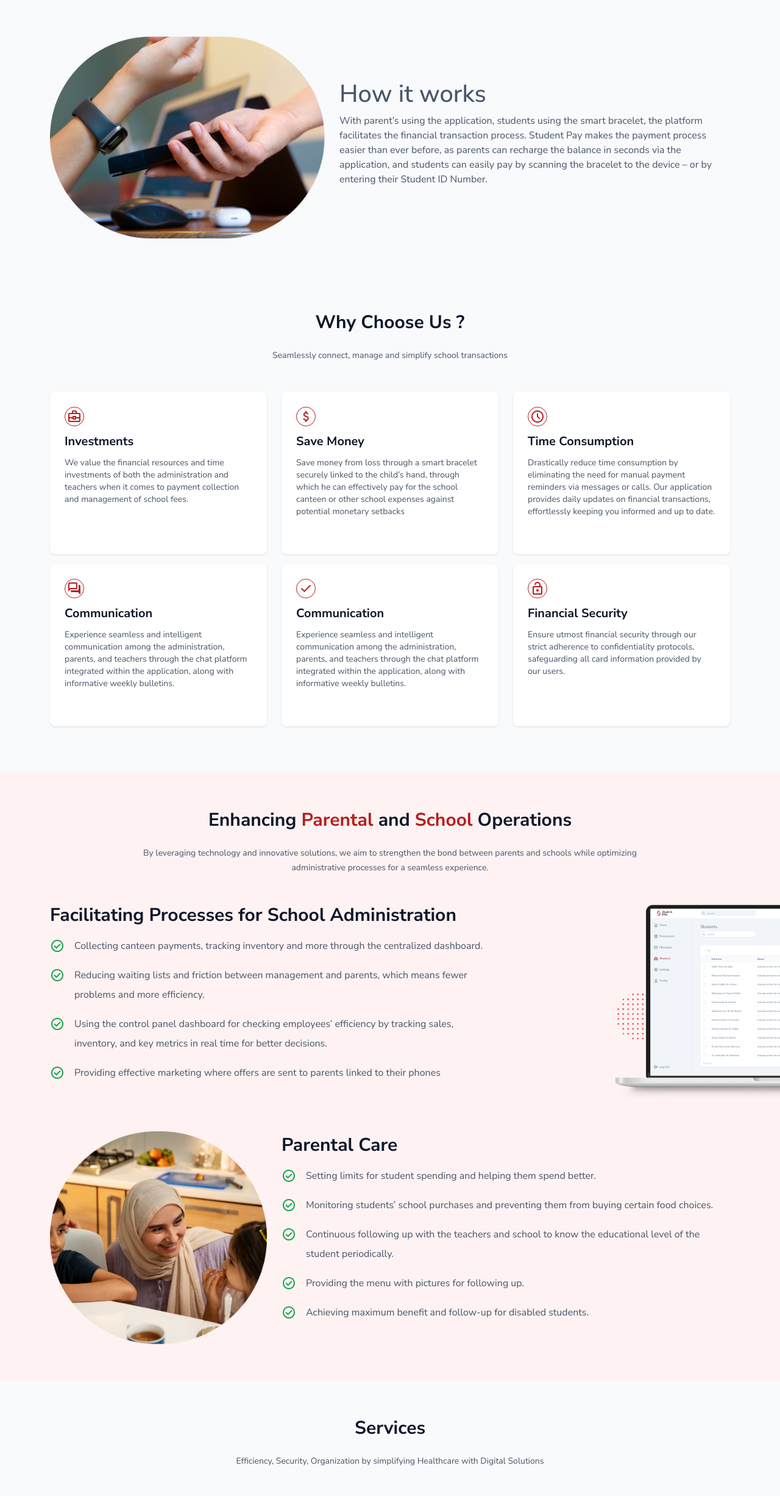
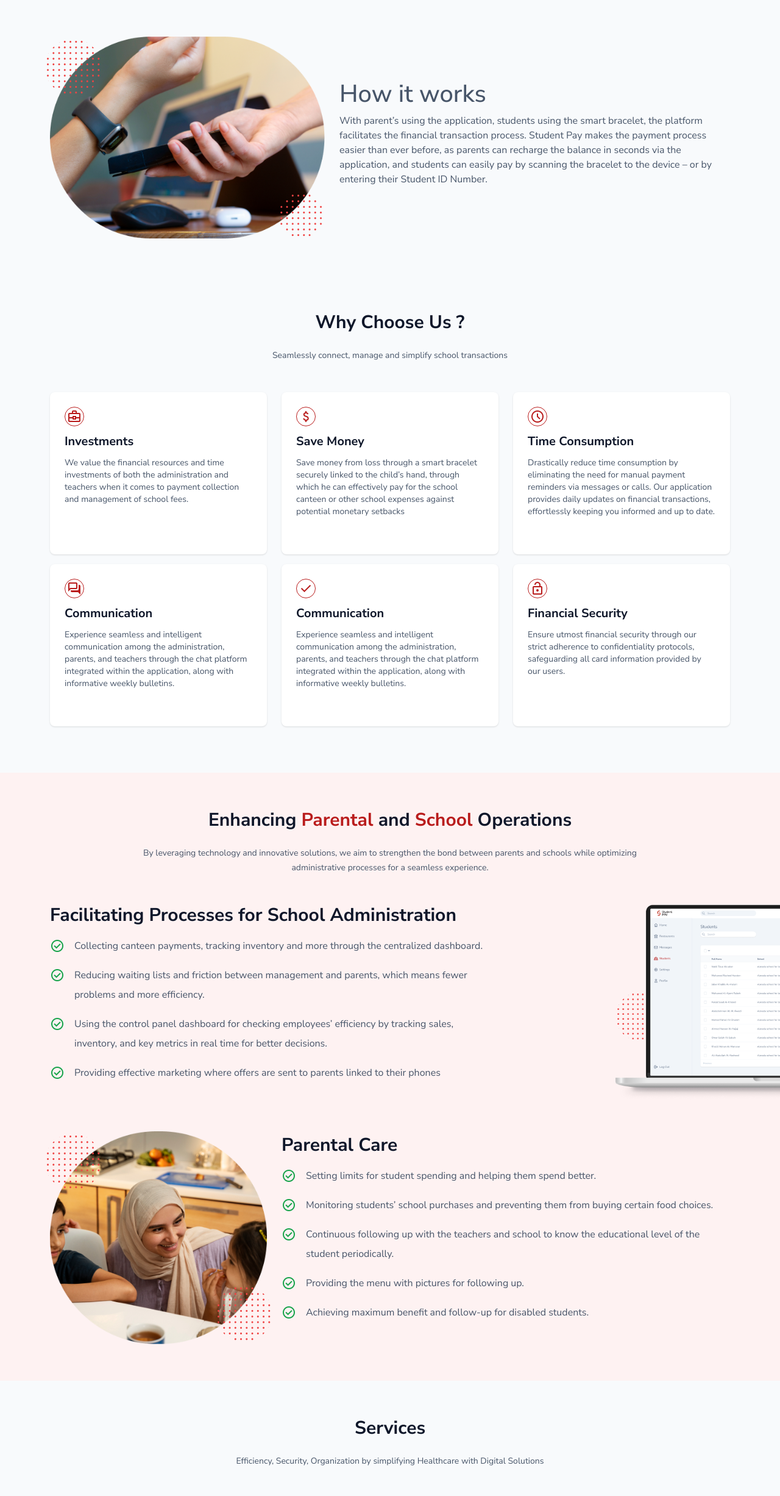
Before and after one commit to karamSaidi/studypay_html_css_bootstrap, a plain HTML site: page index.html in a window 1280 px wide. Shown: the part 1359-3812 px from the top of the page at 61% size. Drawn offline with nearby package versions, Linux system fonts and the light colour scheme; the site is published under a folder, as on GitHub Pages, so addresses that start at the root find nothing.

Commit message:
correct css url path

```diff
--- a/assests/css/studypay.css
+++ b/assests/css/studypay.css
@@ -289,14 +289,14 @@ padding-bottom: calc(var(--section-padding) * 2);
 }
 
 .personal-paying .img-box{
-display: block;
+/* display: block; */
 position: relative;
 }
 .personal-paying .img-box:before,
 .personal-paying .img-box:after {
 content: "";
 position: absolute;
-background-image: url('/assests/images/Ornament\ 11.svg');
+background-image: url('../images/Ornament\ 11.svg');
 background-repeat: no-repeat;
 background-position: center;
 border-radius: 50%;
@@ -483,7 +483,7 @@ position: relative;
 .school-operations .parental-care .img-box:after {
 content: "";
 position: absolute;
-background-image: url('/assests/images/Ornament\ 11.svg');
+background-image: url('../images/Ornament\ 11.svg');
 background-repeat: no-repeat;
 background-position: center;
 border-radius: 50%;
@@ -656,14 +656,14 @@ font-weight: 700;
 
 
 .contact .img-box{
-display: inline-block;
+/* display: inline-block; */
 position: relative;
 }
 .contact .img-box:before,
 .contact .img-box:after {
 content: "";
 position: absolute;
-background-image: url('/assests/images/Ornament\ 11.svg');
+background-image: url('../images/Ornament\ 11.svg');
 background-repeat: no-repeat;
 background-position: center;
 border-radius: 50%;
```
